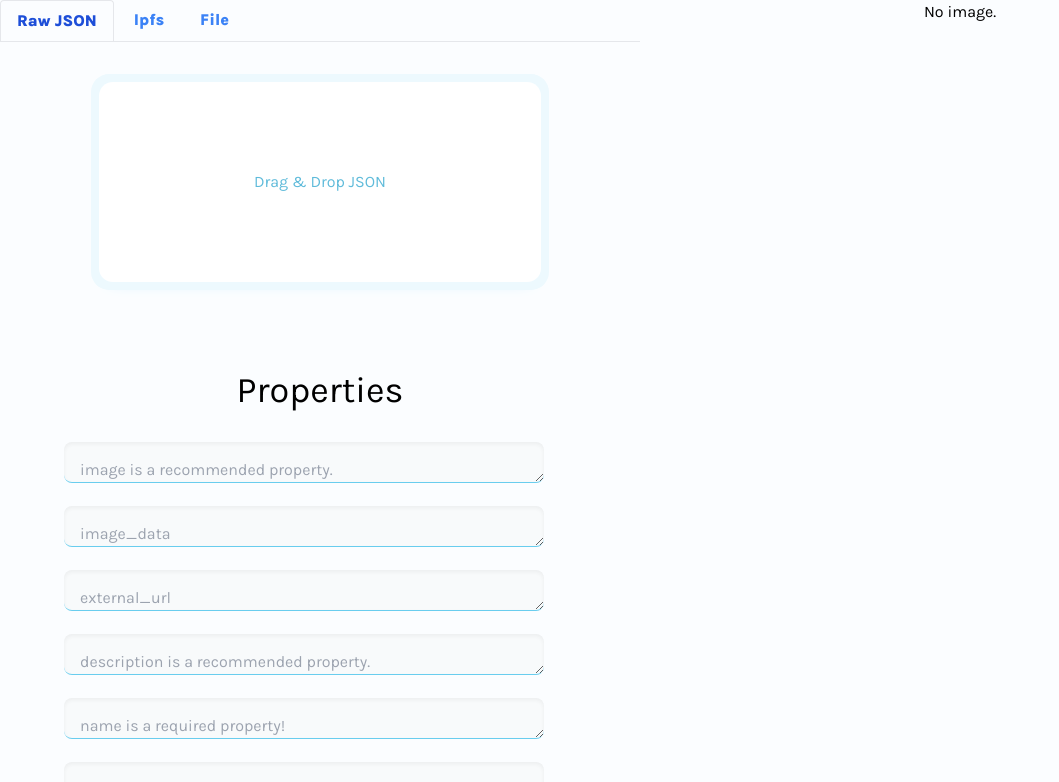
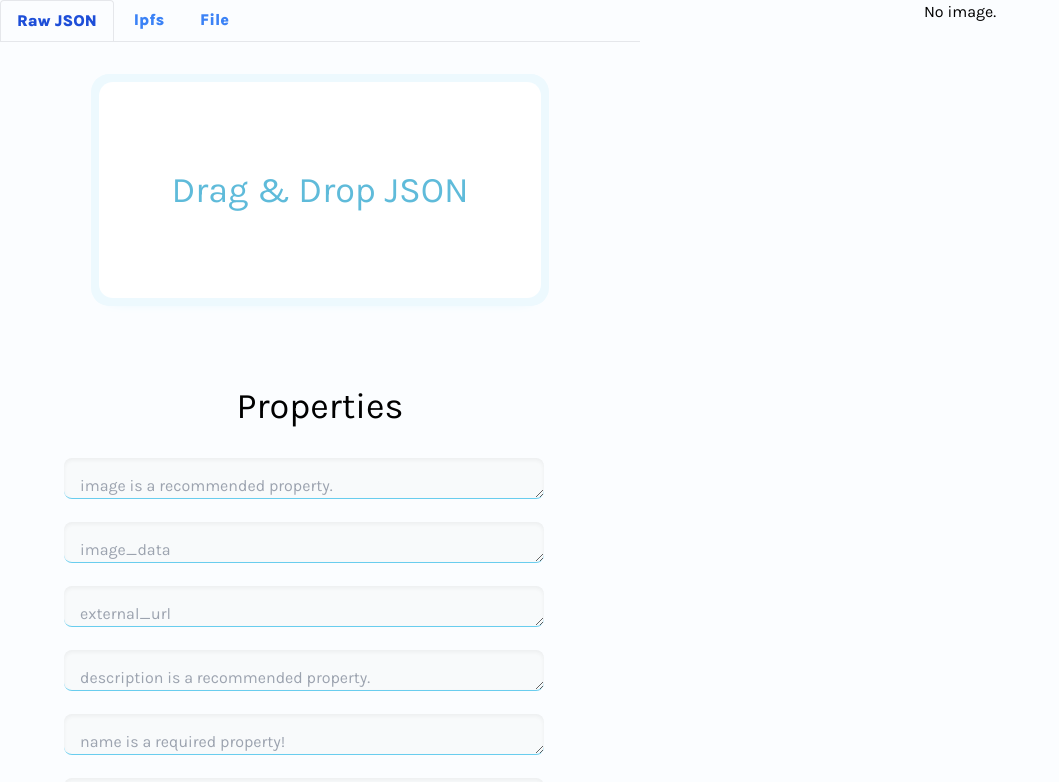
Before and after one commit to fn-Drew/Metadata-Preview, a React (Create React App) app: page /FileInput in a window 1280 px wide. Shown: the top 782 px of the page, without its empty margins (0-1059 px from the left). Built offline with nearby package versions, Linux system fonts and the light colour scheme.

Commit message:
updated file upload icon size

```diff
--- a/src/Components/FileInput.js
+++ b/src/Components/FileInput.js
@@ -22,10 +22,10 @@ function FileInput({ setRawJsonInput }) {
       {
         isDragActive ?
           <div class="h-full w-2/3 py-20 my-12 flex rounded-md justify-center shadow-sky-200 shadow-xl bg-[#edf9fe] border-dotted text-[#5fbbda] border-[#69cdee] border-2 outline-4 ring-8 ring-offset-8 ring-[#edf9fe] ring-offset-white ">
-            <Upload32 class="" />
+            <Upload32 class="h-[15%] w-[15%]" />
           </div>
           :
-          <div class="h-full w-2/3 py-20 my-12 rounded-md shadow-sky-200 shadow-lg bg-white text-[#5fbbda] outline-4 ring-8 ring-offset-8 ring-[#edf9fe] ring-offset-white ">
+          <div class="h-full w-2/3 py-20 my-12 text-4xl rounded-md shadow-sky-200 shadow-lg bg-white text-[#5fbbda] outline-4 ring-8 ring-offset-8 ring-[#edf9fe] ring-offset-white ">
             Drag & Drop JSON
           </div>
       }
```
